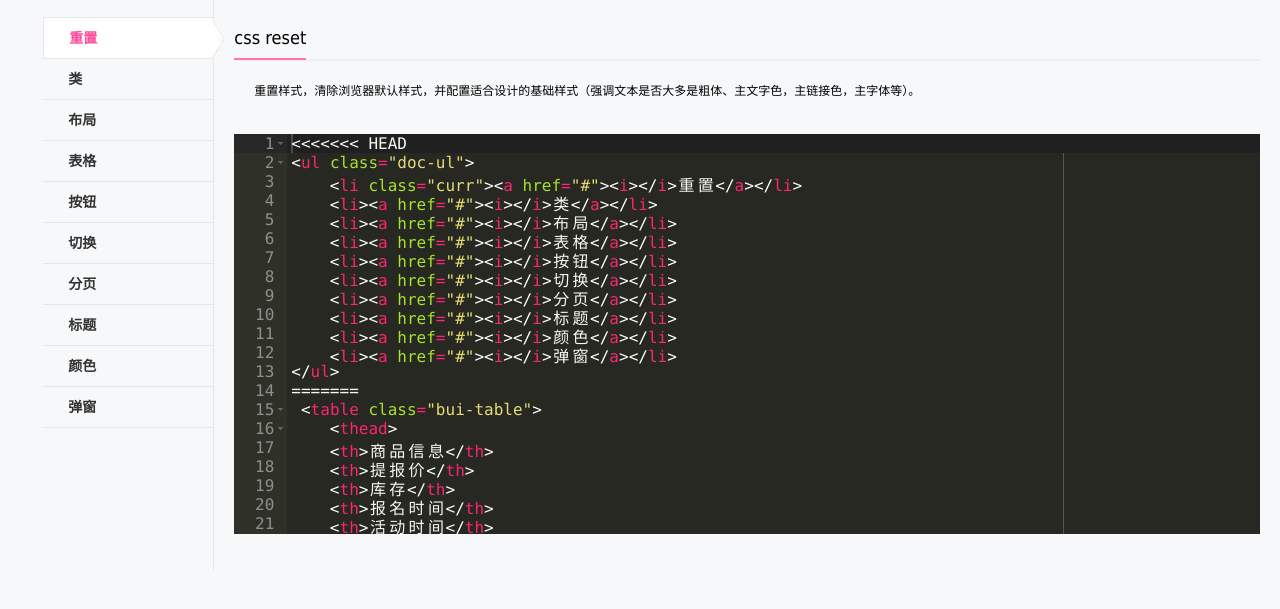
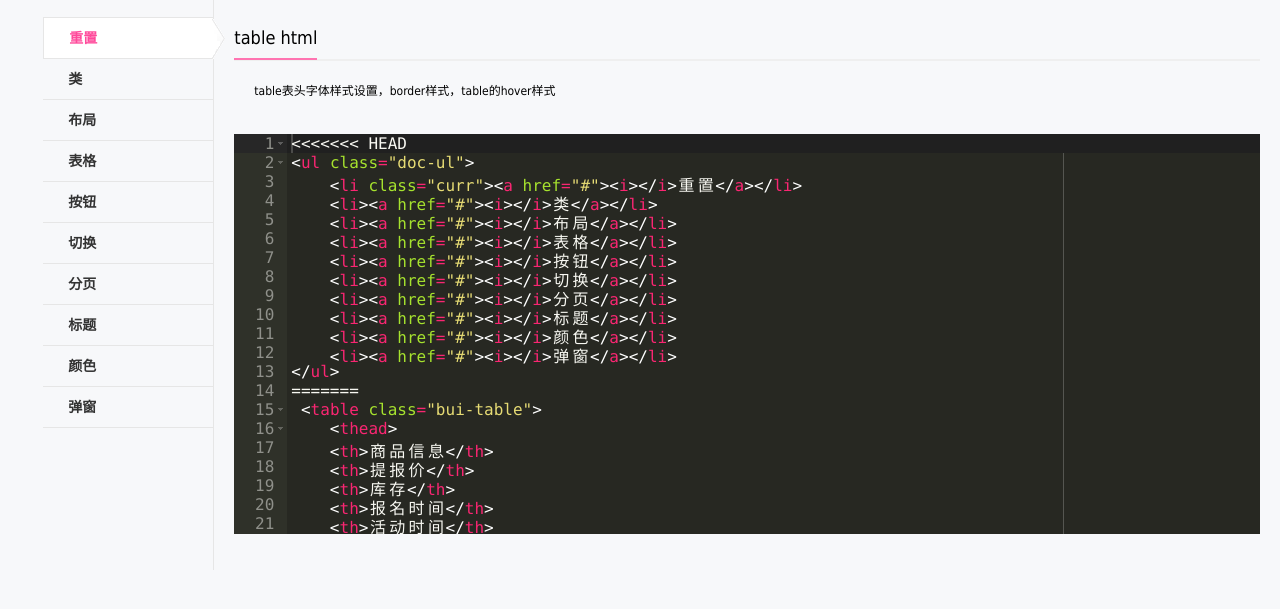
Before and after one commit to lmhbui/bui, a website: page doc/table.html in a window 1280 px wide. Shown: the part 63-672 px from the top of the page. Drawn offline with Linux system fonts and the light colour scheme.

Commit message:
Revert "Revert "table""
This reverts commit 0bf3d9ad1c9202a08c806ebc953c5af093af0a95.

```diff
--- a/doc/table.html
+++ b/doc/table.html
@@ -31,10 +31,9 @@
     <div class="col10">
         <div class="doc-body p20">
             <div class="bui-title">
-                <span>css reset</span>
+                <span>table html</span>
             </div>
-
-<div class="p20">重置样式，清除浏览器默认样式，并配置适合设计的基础样式（强调文本是否大多是粗体、主文字色，主链接色，主字体等）。</div>
+<div class="p20">table表头字体样式设置，border样式，table的hover样式</div>
 <pre class="editor-html" style="height:400px; font-size: 16px;">
 <<<<<<< HEAD
 &lt;ul class=&quot;doc-ul&quot;&gt; <br>
@@ -81,7 +80,7 @@
     &lt;a href=&quot;javascript:;&quot;&gt;删除&lt;/a&gt;<br>
     &lt;/td&gt;<br>
     &lt;/tr&gt;<br>
-    <p> &lt;!-- 空的状态  --&gt;<br>
+<p> &lt;!-- 空的状态  --&gt;<br>
     &lt;tr&gt;<br>
   &lt;td colspan=&quot;8&quot;&gt;无商品状态&lt;/td&gt;<br>
   &lt;/tr&gt;<br>
```
